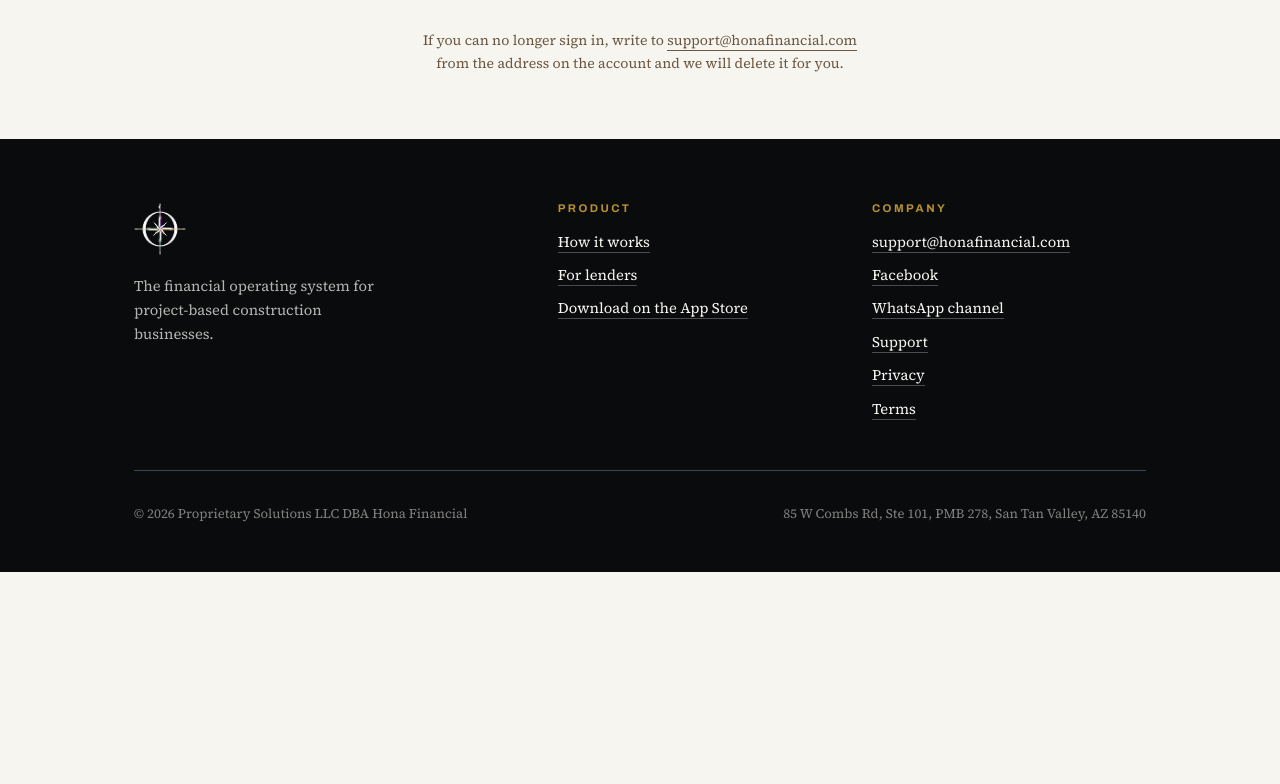
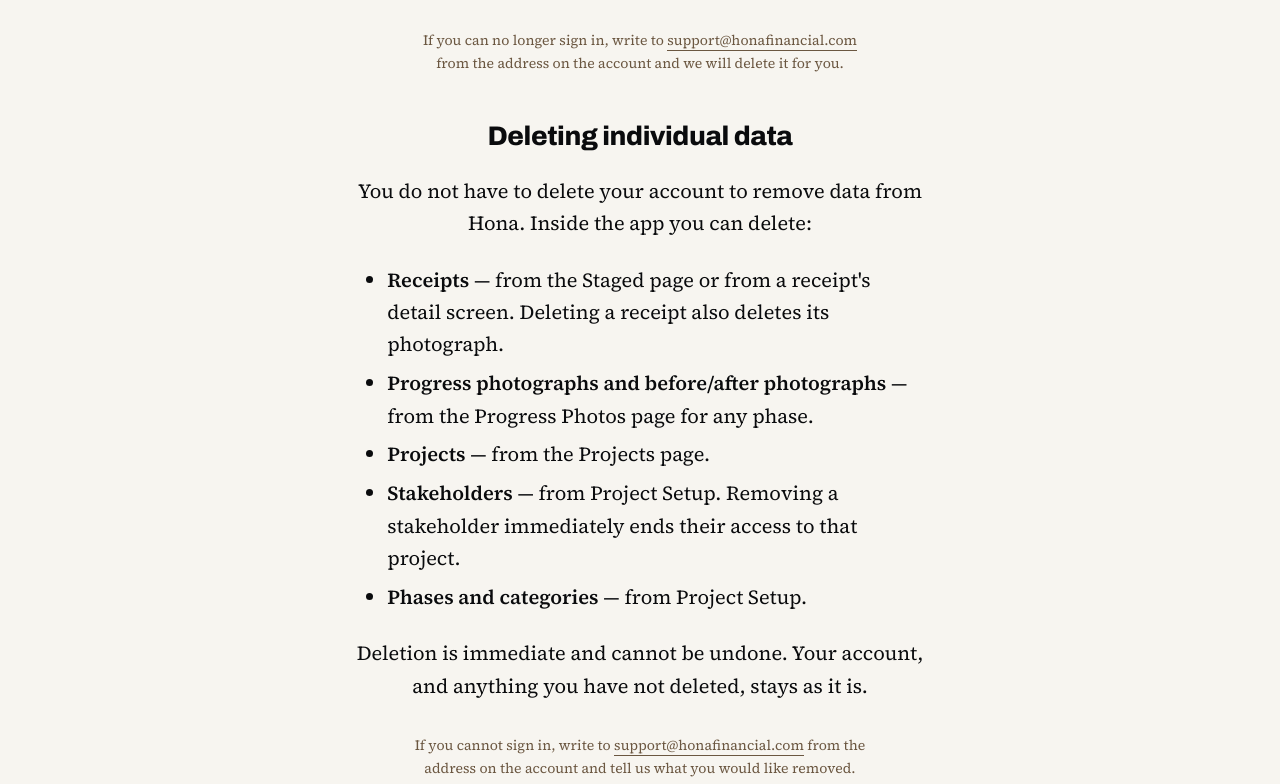
Before and after one commit to mybookeeping/hona-site, an Astro site: page /delete-account in a window 1280 px wide. Shown: the part 776-1560 px from the top of the page. Before the commit the page ends 1348 px from the top, so only its background shows below. Built offline with nearby package versions, Linux system fonts and the light colour scheme; Astro itself is replaced by a stand-in of ours.

Commit message:
Privacy: stakeholder data section; document individual data deletion
Adds an 'If you are a stakeholder' section covering what Hona collects for stakeholder accounts, that no stakeholder financial records are collected, how access ends, and how a stakeholder exercises their own rights. Documents in-app deletion of receipts, photos, projects, stakeholders, phases and categories, as required for the Play Data Safety partial-deletion declaration.

Co-Authored-By: Claude Opus 5 <noreply@anthropic.com>

Claude-Session: https://claude.ai/code/session_01N7aha5b8cTiQD2rfyev2HH

```diff
--- a/src/pages/delete-account.astro
+++ b/src/pages/delete-account.astro
@@ -29,6 +29,32 @@ import Compass from "../components/Compass.astro";
         <a href="mailto:support@honafinancial.com?subject=Account%20deletion%20request" style="border-bottom:1px solid currentColor;text-decoration:none">support@honafinancial.com</a>
         from the address on the account and we will delete it for you.
       </p>
+
+      <h2 style="font-size:clamp(1.35rem,1.2rem + .6vw,1.7rem);margin-top:3rem">Deleting individual data</h2>
+
+      <p style="margin-top:1.5rem">
+        You do not have to delete your account to remove data from Hona. Inside
+        the app you can delete:
+      </p>
+
+      <ul style="text-align:left;max-width:34rem;margin:1.5rem auto 0;padding-left:1.2rem">
+        <li style="margin-bottom:.4rem"><strong>Receipts</strong> — from the Staged page or from a receipt's detail screen. Deleting a receipt also deletes its photograph.</li>
+        <li style="margin-bottom:.4rem"><strong>Progress photographs and before/after photographs</strong> — from the Progress Photos page for any phase.</li>
+        <li style="margin-bottom:.4rem"><strong>Projects</strong> — from the Projects page.</li>
+        <li style="margin-bottom:.4rem"><strong>Stakeholders</strong> — from Project Setup. Removing a stakeholder immediately ends their access to that project.</li>
+        <li style="margin-bottom:.4rem"><strong>Phases and categories</strong> — from Project Setup.</li>
+      </ul>
+
+      <p style="margin-top:1.5rem">
+        Deletion is immediate and cannot be undone. Your account, and anything
+        you have not deleted, stays as it is.
+      </p>
+
+      <p class="fine" style="margin-top:2rem">
+        If you cannot sign in, write to
+        <a href="mailto:support@honafinancial.com?subject=Data%20deletion%20request" style="border-bottom:1px solid currentColor;text-decoration:none">support@honafinancial.com</a>
+        from the address on the account and tell us what you would like removed.
+      </p>
     </div>
   </section>
 </Base>
```
Also changed, not shown: src/pages/privacy.astro (+18 -0 lines).
